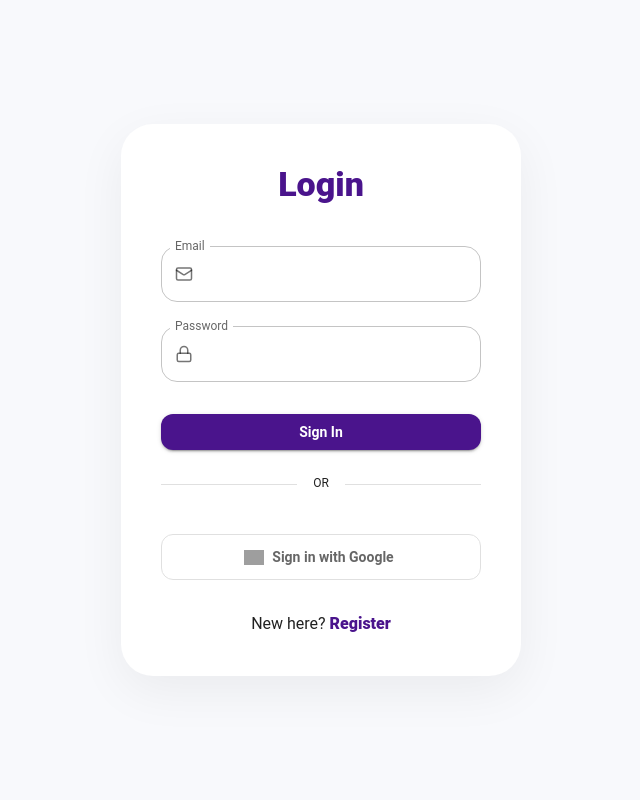
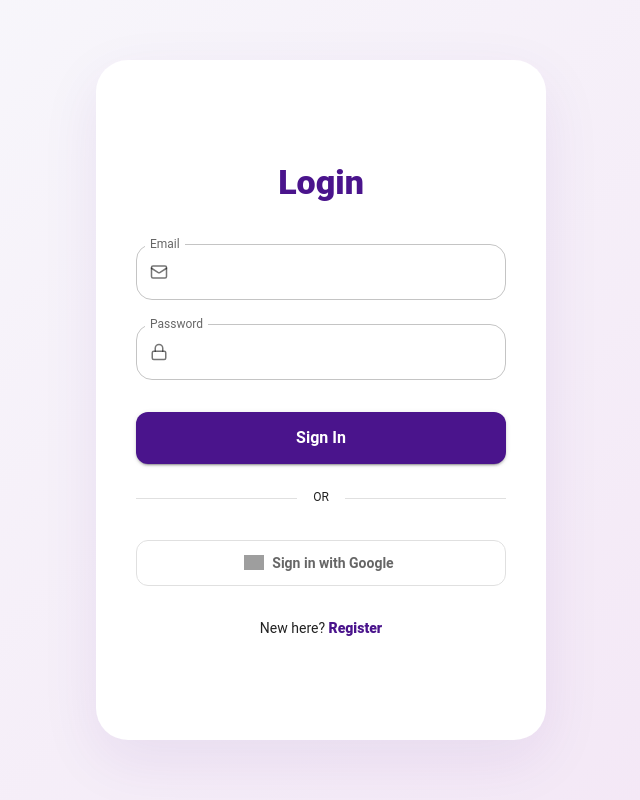
Before and after one commit to chenzabatani-spec/web_application_final, a React (Vite) app in the folder client/: page /login in a window 1280 px wide. Shown: the whole page, without its empty margins (319-959 px from the left). Built offline with nearby package versions, Linux system fonts and the light colour scheme; grey boxes are pictures that could not be loaded.

Commit message:
FE fixing of style

```diff
--- a/client/src/pages/Login/Login.styles.ts
+++ b/client/src/pages/Login/Login.styles.ts
@@ -1,27 +1,55 @@
 import { styled } from '@mui/material/styles';
-import { Box, Card, Button } from '@mui/material';
+import { Box, Card, Button, Typography, Divider } from '@mui/material';
+import { Link } from 'react-router-dom';
 
-
-export const LoginRoot = styled(Box)(({ theme }) => ({
-  height: '100vh',
+export const PageContainer = styled(Box)(({ theme }) => ({
+  minHeight: '100vh',
   display: 'flex',
   alignItems: 'center',
   justifyContent: 'center',
-  background: theme.palette.background.default,
-  padding: theme.spacing(0, 2),
+}));
+
+export const LoginRoot = styled(Box)(({ theme }) => ({
+  minHeight: '100vh',
+  display: 'flex',
+  alignItems: 'center',
+  justifyContent: 'center',
+  background: `linear-gradient(135deg, ${theme.palette.background.default} 0%, #f3e5f5 100%)`,
+  padding: theme.spacing(4, 2),
 }));
 
 export const StyledLoginCard = styled(Card)(({ theme }) => ({
   padding: theme.spacing(5),
   textAlign: 'center',
   width: '100%',
-  maxWidth: '400px',
-  boxShadow: '0 15px 50px rgba(0,0,0,0.06)',
-  borderRadius: (theme.shape.borderRadius as number) * 2,
+  maxWidth: '450px',
+  height: '680px',
+  display: 'flex',
+  flexDirection: 'column',
+  justifyContent: 'center',
+  boxShadow: '0 20px 60px rgba(74, 20, 140, 0.08)',
+  borderRadius: theme.shape.borderRadius * 2,
+}));
+
+export const FormTitle = styled(Typography)(({ theme }) => ({
+  marginBottom: theme.spacing(3),
+  fontWeight: 900,
+}));
+
+export const SubmitBtn = styled(Button)(({ theme }) => ({
+  marginTop: theme.spacing(3),
+  padding: theme.spacing(1.5),
+  fontSize: '1rem',
+}));
+
+export const SocialDivider = styled(Box)(({ theme }) => ({
+  margin: theme.spacing(3, 0),
+  display: 'flex',
+  alignItems: 'center',
 }));
 
 export const GoogleButton = styled(Button)(({ theme }) => ({
-  marginTop: theme.spacing(2),
+  marginTop: theme.spacing(1),
   borderColor: '#e0e0e0',
   color: theme.palette.text.secondary,
   padding: theme.spacing(1.2, 0),
@@ -32,3 +60,16 @@ export const GoogleButton = styled(Button)(({ theme }) => ({
     backgroundColor: 'rgba(74, 20, 140, 0.04)',
   }
 }));
+
+export const FooterContainer = styled(Box)(({ theme }) => ({
+  marginTop: theme.spacing(4),
+}));
+
+export const FooterLink = styled(Link)(({ theme }) => ({
+  textDecoration: 'none',
+  color: '#4a148c',
+  fontWeight: 800,
+  '&:hover': {
+    textDecoration: 'underline',
+  },
+}));
--- a/client/src/pages/Login/Login.tsx
+++ b/client/src/pages/Login/Login.tsx
@@ -1,12 +1,21 @@
 import React, { useState } from "react";
-import { useNavigate, Link } from "react-router-dom";
+import { useNavigate } from "react-router-dom";
 import { useForm } from "react-hook-form";
 import { zodResolver } from "@hookform/resolvers/zod";
 import { z } from "zod";
-import { Box, Typography, TextField, Button, Divider, InputAdornment, CircularProgress } from "@mui/material";
+import { TextField, InputAdornment, CircularProgress, Divider, Typography } from "@mui/material";
 import { Mail, Lock } from "lucide-react";
 import axios from 'axios';
-import { LoginRoot, StyledLoginCard, GoogleButton } from "./Login.styles";
+import {
+  LoginRoot,
+  StyledLoginCard,
+  GoogleButton,
+  FormTitle,
+  SubmitBtn,
+  SocialDivider,
+  FooterContainer,
+  FooterLink
+} from "./Login.styles";
 
 const loginSchema = z.object({
   email: z.string().email("Invalid email"),
@@ -18,6 +27,7 @@ type LoginFormData = z.infer<typeof loginSchema>;
 const Login = () => {
   const [loading, setLoading] = useState(false);
   const navigate = useNavigate();
+
   const { register, handleSubmit, formState: { errors } } = useForm<LoginFormData>({
     resolver: zodResolver(loginSchema),
   });
@@ -27,11 +37,12 @@ const Login = () => {
     try {
       const res = await axios.post("http://localhost:3000/auth/login", data);
       const userToSave = res.data.user || res.data;
+
       localStorage.setItem("user", JSON.stringify(userToSave));
       localStorage.setItem("token", res.data.accessToken || res.data.token);
+
       navigate("/");
     } catch (error: any) {
-      console.error("Login Error:", error.response?.data);
       alert("Login Failed: " + (error.response?.data?.error || "Invalid Credentials"));
     } finally {
       setLoading(false);
@@ -45,7 +56,8 @@ const Login = () => {
   return (
     <LoginRoot>
       <StyledLoginCard>
-        <Typography variant="h4" color="primary" fontWeight={900} sx={{ mb: 3 }}>Login</Typography>
+        <FormTitle variant="h4" color="primary">Login</FormTitle>
+
         <form onSubmit={handleSubmit(onSubmit)}>
           <TextField
             {...register("email")}
@@ -59,15 +71,17 @@ const Login = () => {
             error={!!errors.password} helperText={errors.password?.message}
             InputProps={{ startAdornment: <InputAdornment position="start"><Lock size={18} /></InputAdornment> }}
           />
-          <Button fullWidth variant="contained" type="submit" sx={{ mt: 3 }} disabled={loading}>
+          <SubmitBtn fullWidth variant="contained" type="submit" disabled={loading}>
             {loading ? <CircularProgress size={24} color="inherit" /> : "Sign In"}
-          </Button>
+          </SubmitBtn>
         </form>
-        <Box sx={{ my: 3, display: 'flex', alignItems: 'center' }}>
+
+        <SocialDivider>
           <Divider sx={{ flex: 1 }} />
           <Typography variant="caption" sx={{ px: 2 }}>OR</Typography>
           <Divider sx={{ flex: 1 }} />
-        </Box>
+        </SocialDivider>
+
         <GoogleButton
           fullWidth
           variant="outlined"
@@ -76,9 +90,12 @@ const Login = () => {
         >
           Sign in with Google
         </GoogleButton>
-        <Typography sx={{ mt: 4 }}>
-          New here? <Link to="/register" style={{ color: '#4a148c', fontWeight: 800 }}>Register</Link>
-        </Typography>
+
+        <FooterContainer>
+          <Typography variant="body2">
+            New here? <FooterLink to="/register">Register</FooterLink>
+          </Typography>
+        </FooterContainer>
       </StyledLoginCard>
     </LoginRoot>
   );
--- a/client/src/pages/Register/Register.styles.ts
+++ b/client/src/pages/Register/Register.styles.ts
@@ -1,6 +1,6 @@
 import { styled } from '@mui/material/styles';
-import { Box, Card, Button } from '@mui/material';
-
+import { Box, Card, Button, Typography, Avatar } from '@mui/material';
+import { Link } from 'react-router-dom';
 
 export const PageContainer = styled(Box)(({ theme }) => ({
   minHeight: '100vh',
@@ -14,10 +14,12 @@ export const PageContainer = styled(Box)(({ theme }) => ({
 export const RegisterCard = styled(Card)(({ theme }) => ({
   padding: theme.spacing(5),
   textAlign: 'center',
-  position: 'relative',
-  overflow: 'visible',
   width: '100%',
   maxWidth: '450px',
+  height: '680px',
+  display: 'flex',
+  flexDirection: 'column',
+  justifyContent: 'center',
   boxShadow: '0 20px 60px rgba(74, 20, 140, 0.08)',
   borderRadius: theme.shape.borderRadius * 2,
 }));
@@ -50,8 +52,38 @@ export const StyledAvatarPicker = styled(Box)(({ theme }) => ({
   },
 }));
 
+export const PreviewAvatar = styled(Avatar)({
+  width: '100%',
+  height: '100%',
+  borderRadius: 'inherit',
+});
+
 export const SubmitBtn = styled(Button)(({ theme }) => ({
   marginTop: theme.spacing(4),
+  padding: theme.spacing(1.5),
   fontSize: '1rem',
   boxShadow: '0 8px 16px rgba(74, 20, 140, 0.2)',
 }));
+
+export const FormTitle = styled(Typography)(({ theme }) => ({
+  marginBottom: theme.spacing(3),
+  fontWeight: 900,
+}));
+
+export const FooterContainer = styled(Box)(({ theme }) => ({
+  marginTop: theme.spacing(3),
+}));
+
+export const FooterLink = styled(Link)(({ theme }) => ({
+  textDecoration: 'none',
+  color: theme.palette.primary.main,
+  fontWeight: 700,
+  '&:hover': {
+    textDecoration: 'underline',
+  },
+}));
+
+export const HelperText = styled(Typography)(({ theme }) => ({
+  marginTop: theme.spacing(1),
+  fontSize: '0.875rem',
+}));
--- a/client/src/pages/Register/Register.tsx
+++ b/client/src/pages/Register/Register.tsx
@@ -1,12 +1,23 @@
 import React, { useState } from 'react';
-import { useNavigate, Link } from "react-router-dom";
+import { useNavigate } from "react-router-dom";
 import { useForm } from 'react-hook-form';
 import { zodResolver } from '@hookform/resolvers/zod';
 import { z } from "zod";
-import { Box, Typography, TextField, Button, InputAdornment, CircularProgress, Avatar, IconButton } from "@mui/material";
+import { TextField, InputAdornment, CircularProgress } from "@mui/material";
 import { User, Mail, Lock, Camera } from "lucide-react";
 import axios from 'axios';
-import { PageContainer, RegisterCard, AvatarSection } from "./Register.styles";
+import {
+  PageContainer,
+  RegisterCard,
+  AvatarSection,
+  StyledAvatarPicker,
+  PreviewAvatar,
+  SubmitBtn,
+  FormTitle,
+  FooterContainer,
+  FooterLink,
+  HelperText
+} from "./Register.styles";
 
 const registerSchema = z.object({
   username: z.string().min(2, "Name too short"),
@@ -14,13 +25,15 @@ const registerSchema = z.object({
   password: z.string().min(6, "Min 6 characters"),
 });
 
+type RegisterFormData = z.infer<typeof registerSchema>;
+
 const Register = () => {
   const [loading, setLoading] = useState(false);
   const [image, setImage] = useState<File | null>(null);
   const [preview, setPreview] = useState("");
   const navigate = useNavigate();
 
-  const { register, handleSubmit, formState: { errors } } = useForm({
+  const { register, handleSubmit, formState: { errors } } = useForm<RegisterFormData>({
     resolver: zodResolver(registerSchema),
   });
 
@@ -39,19 +52,12 @@ const Register = () => {
       formData.append("username", data.username);
       formData.append("email", data.email);
       formData.append("password", data.password);
+      if (image) formData.append("photo", image);
 
-    if (image) {
-      formData.append("photo", image);
-    }
-
-    const res = await axios.post("http://localhost:3000/auth/register", formData, {
-      headers: { 'Content-Type': 'multipart/form-data' }
-    });
-
+      await axios.post("http://localhost:3000/auth/register", formData);
       navigate("/login");
     } catch (error: any) {
-    console.error("Register Error:", error.response?.data);
-    alert("Registration Failed: " + (error.response?.data?.message || "Check Server Logs"));
+      alert("Error: " + (error.response?.data?.message || "Registration failed"));
     } finally {
       setLoading(false);
     }
@@ -60,29 +66,47 @@ const Register = () => {
   return (
     <PageContainer>
       <RegisterCard>
-        <Typography variant="h4" color="primary" fontWeight={900} sx={{ mb: 3 }}>Register</Typography>
+        <FormTitle variant="h4" color="primary">Register</FormTitle>
+
         <AvatarSection>
-            <Box sx={{ position: 'relative' }}>
-                <Avatar src={preview} sx={{ width: 100, height: 100, mb: 2 }} />
           <input accept="image/*" type="file" id="upload-photo" style={{ display: 'none' }} onChange={handleImageChange} />
           <label htmlFor="upload-photo">
-                    <IconButton component="span" sx={{ position: 'absolute', bottom: 5, right: -5, bgcolor: 'white' }}>
-                        <Camera size={18} />
-                    </IconButton>
+            <StyledAvatarPicker>
+              {preview ? <PreviewAvatar src={preview} /> : <Camera size={32} />}
+            </StyledAvatarPicker>
           </label>
-            </Box>
+          <HelperText variant="caption" color="textSecondary">Click to upload profile picture</HelperText>
         </AvatarSection>
+
         <form onSubmit={handleSubmit(onSubmit)}>
-          <TextField {...register("username")} fullWidth label="Full Name" margin="normal" error={!!errors.username} />
-          <TextField {...register("email")} fullWidth label="Email" margin="normal" error={!!errors.email} />
-          <TextField {...register("password")} fullWidth label="Password" type="password" margin="normal" error={!!errors.password} />
-          <Button fullWidth variant="contained" type="submit" sx={{ mt: 3 }} disabled={loading}>
+          <TextField
+            {...register("username")}
+            fullWidth label="Full Name" margin="normal" error={!!errors.username} helperText={errors.username?.message}
+            InputProps={{ startAdornment: <InputAdornment position="start"><User size={18} /></InputAdornment> }}
+          />
+
+          <TextField
+            {...register("email")}
+            fullWidth label="Email" margin="normal" error={!!errors.email} helperText={errors.email?.message}
+            InputProps={{ startAdornment: <InputAdornment position="start"><Mail size={18} /></InputAdornment> }}
+          />
+
+          <TextField
+            {...register("password")}
+            fullWidth label="Password" type="password" margin="normal" error={!!errors.password} helperText={errors.password?.message}
+            InputProps={{ startAdornment: <InputAdornment position="start"><Lock size={18} /></InputAdornment> }}
+          />
+
+          <SubmitBtn fullWidth variant="contained" type="submit" disabled={loading}>
             {loading ? <CircularProgress size={24} color="inherit" /> : "Sign Up"}
-          </Button>
+          </SubmitBtn>
         </form>
-        <Typography sx={{ mt: 2 }}>
-          Already have an account? <Link to="/login">Login</Link>
-        </Typography>
+
+        <FooterContainer>
+          <HelperText>
+            Already have an account? <FooterLink to="/login">Login</FooterLink>
+          </HelperText>
+        </FooterContainer>
       </RegisterCard>
     </PageContainer>
   );
```
Also changed, not shown: client/src/pages/Home/Home.styles.ts (+33 -1 lines), client/src/pages/Home/Home.tsx (+21 -14 lines), 2 other files (tests, documents, lock files or other folders). Lines whose indentation alone changed are shown as unchanged.
